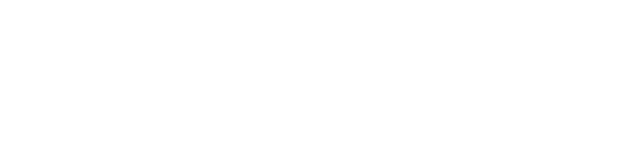
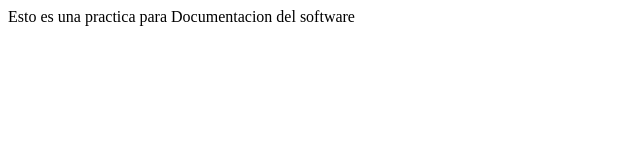
Before and after one commit to Zereffou/Repositorio-ejemplo, a plain HTML site: page index.html in a window 1280 px wide. Shown: the whole page, without its empty margins (0-640 px from the left). Drawn offline with Linux system fonts and the light colour scheme.

Commit message:
Update index.html

```diff
--- a/index.html
+++ b/index.html
@@ -3,6 +3,6 @@
         <meta charset="utf-8">
         <title>Documentacion del Software Grupo 3</title>
         <title>Documentacion del Software Grupo 3 Local</title>
-
+    <p>Esto es una practica para Documentacion del software</p>
 
 </html>
```
